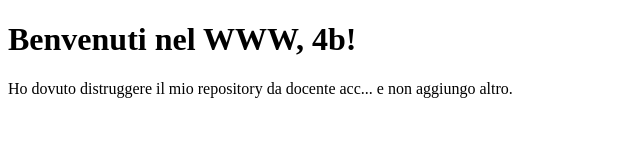
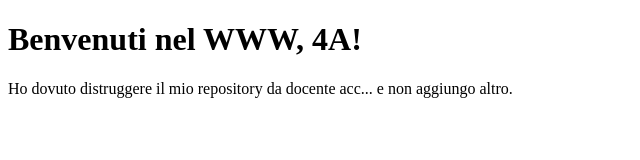
Before and after one commit to apicolturabellitalia/apicolturabellitalia.github.io, a plain HTML site: page index.html in a window 1280 px wide. Shown: the full height of the page, 0-640 px from the left. Drawn offline with Linux system fonts and the light colour scheme.

Commit message:
Piccolo test di risorsa web
Test di utilizzo dei tag HTML di base

```diff
--- a/index.html
+++ b/index.html
@@ -3,7 +3,7 @@
   <title>HTML5 di Alberto Massocchi per provare gli elememti base</title>
  </head>
  <body>
-   <h1>Benvenuti nel WWW, 4b!</h1>
+   <h1>Benvenuti nel WWW, 4A!</h1>
    <p>Ho dovuto distruggere il mio repository da docente acc... e non aggiungo altro.</p>
  </body>
 </html>
```
